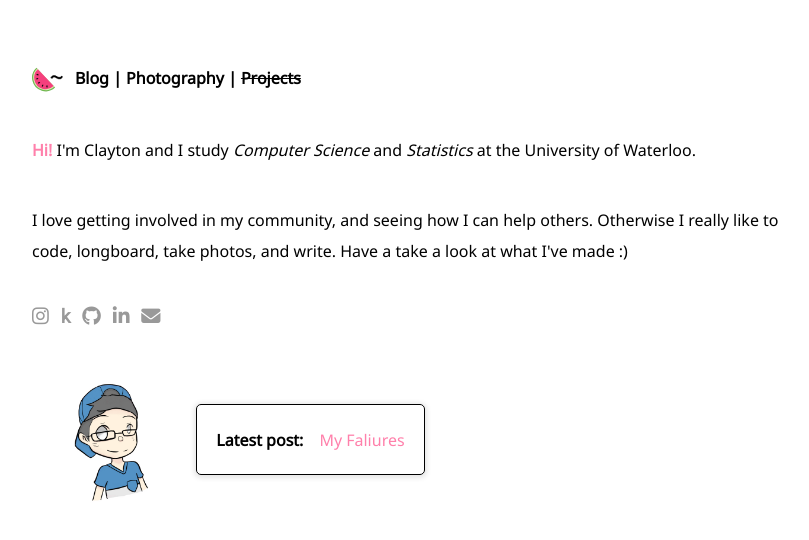
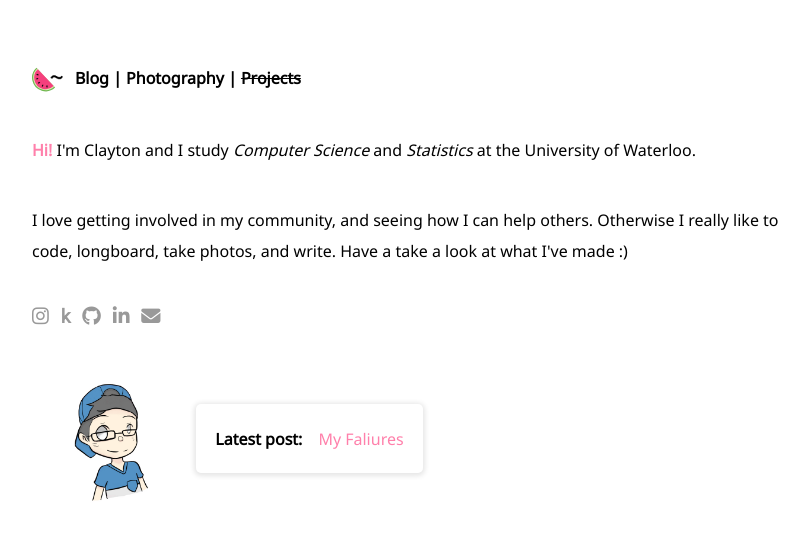
Before and after one commit to clayton-halim/clayton-halim.github.io, a Jekyll site: the page built from index.html, in a window 1280 px wide. Shown: the top 540 px of the page, without its empty margins (224-1033 px from the left). Built offline with Jekyll 4.4.1, drawn with Linux system fonts in a browser that asks for light colours; nearby versions of some CDN libraries.

Commit message:
Remove border

```diff
--- a/assets/css/style.css
+++ b/assets/css/style.css
@@ -274,7 +274,7 @@ strong {
   margin-top: 5%;
   padding: 2.5%;
   vertical-align: top;
-  border: 1px solid black;
+  border: 0px solid black;
   border-radius: 5px;
   z-index: 100;
   -webkit-box-shadow: 0px 1px 5px 2px rgba(0,0,0,0.1);
```
